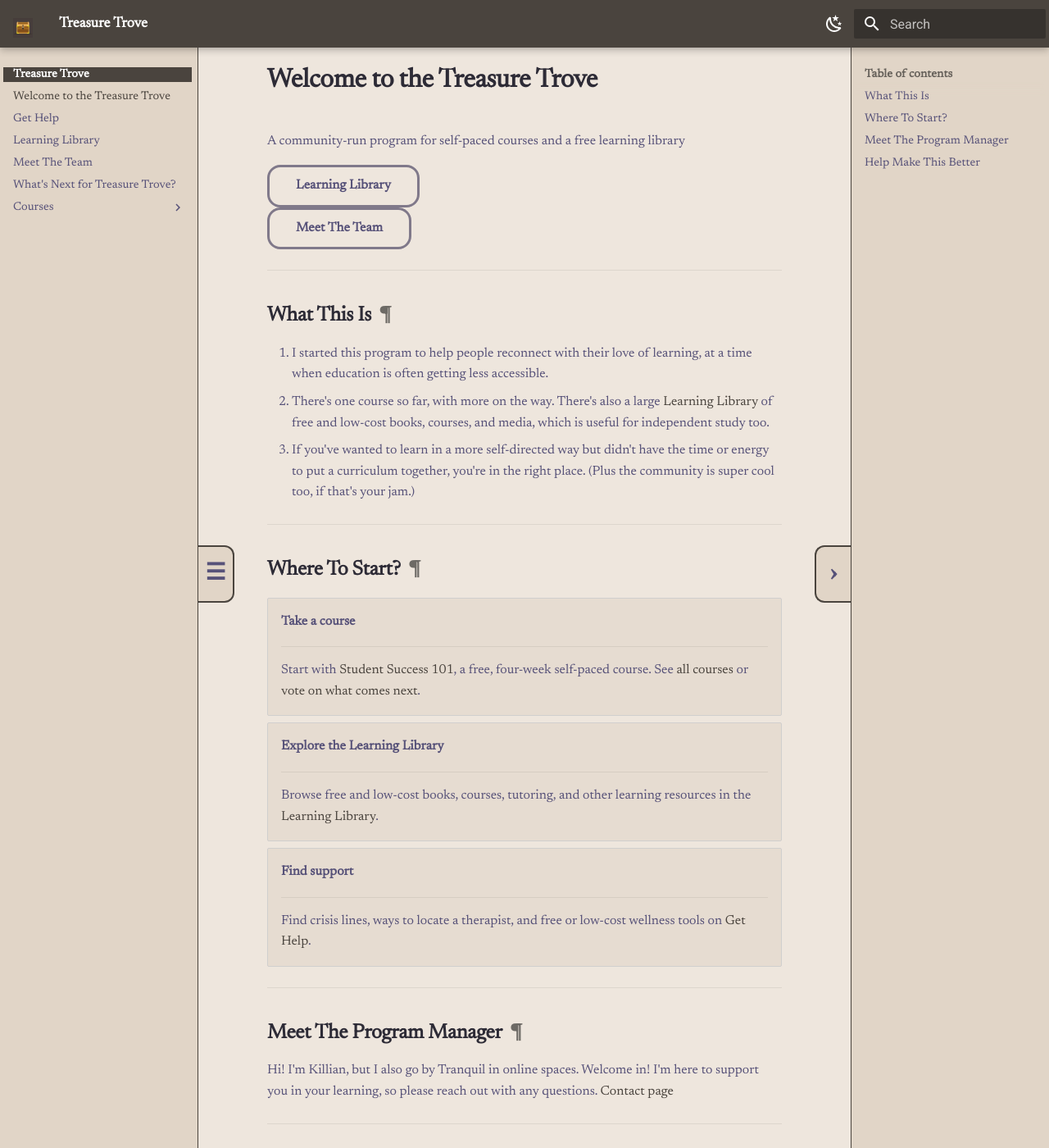
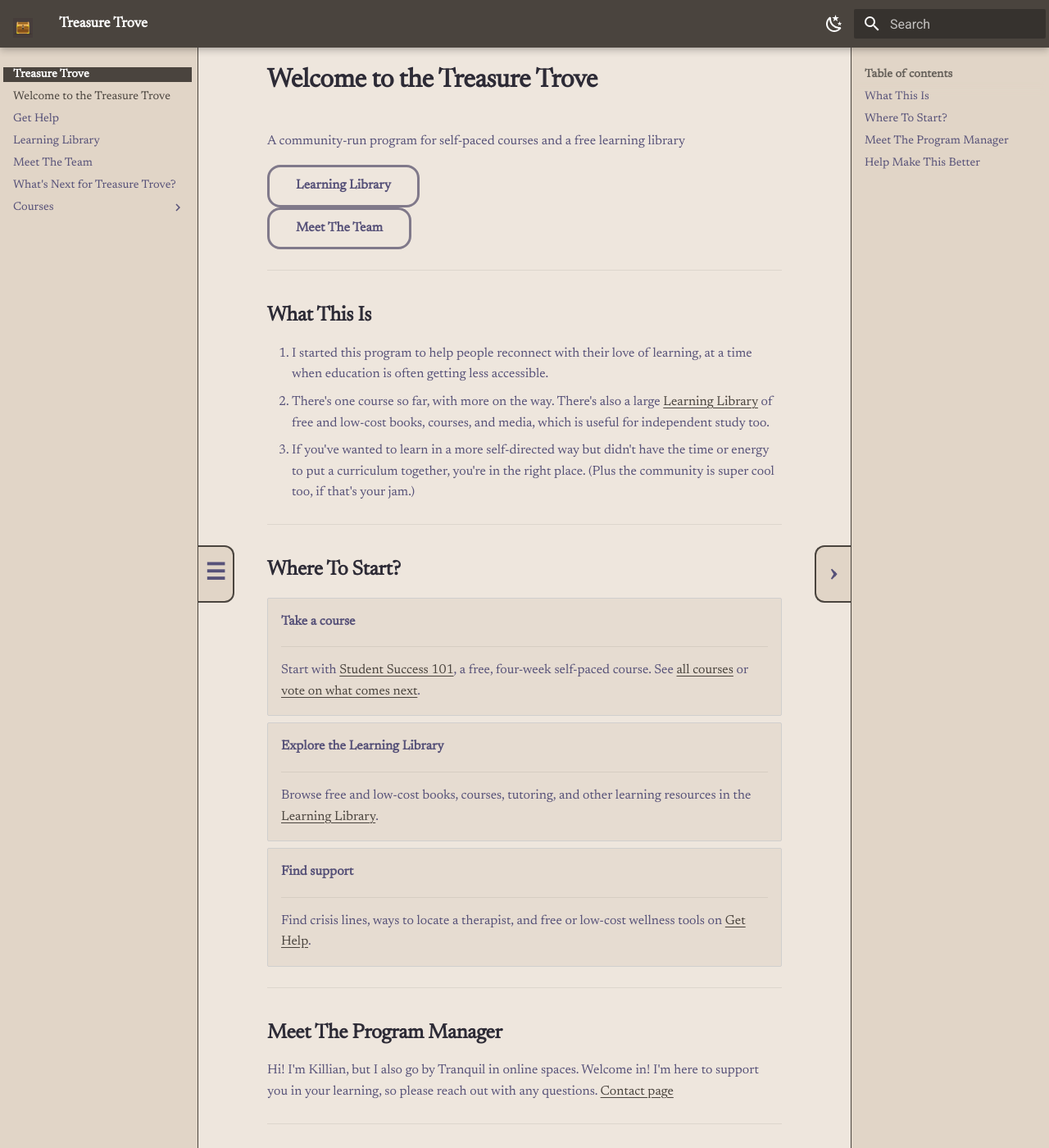
Before and after one commit to truly-tranquil/treasure-trove, an MkDocs documentation site: the page built from docs/index.md, in a window 1280 px wide and 1400 px high. Shown: the whole window at 82% size. Built offline with MkDocs 1.6.1 and Material for MkDocs 9.7.7, drawn with Linux system fonts in a browser that asks for light colours.

Commit message:
changed some visuals

```diff
--- a/docs/stylesheets/extra.css
+++ b/docs/stylesheets/extra.css
@@ -357,10 +357,18 @@ textarea:focus-visible {
   text-decoration: underline;
 }
 
-.md-typeset .headerlink {
-  opacity: 1;
-  color: var(--md-default-fg-color--light);
+/* Add underlines to standard content links */
+.md-typeset a:not(.md-button):not(.headerlink) {
+  text-decoration: underline;
+  text-decoration-thickness: 1px;
+  text-underline-offset: 0.2em;
 }
+
+.md-typeset a:not(.md-button):not(.headerlink):hover {
+  text-decoration-thickness: 2px;
+}
+
+
 
 .md-typeset h1 > .headerlink {
   display: none;
```
